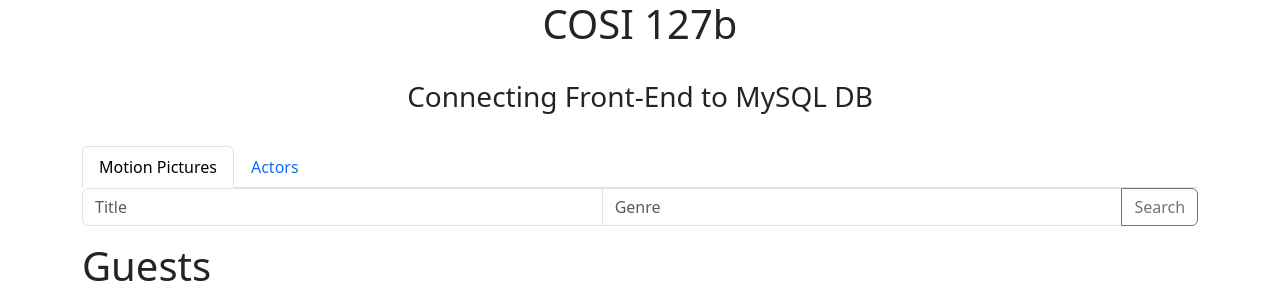
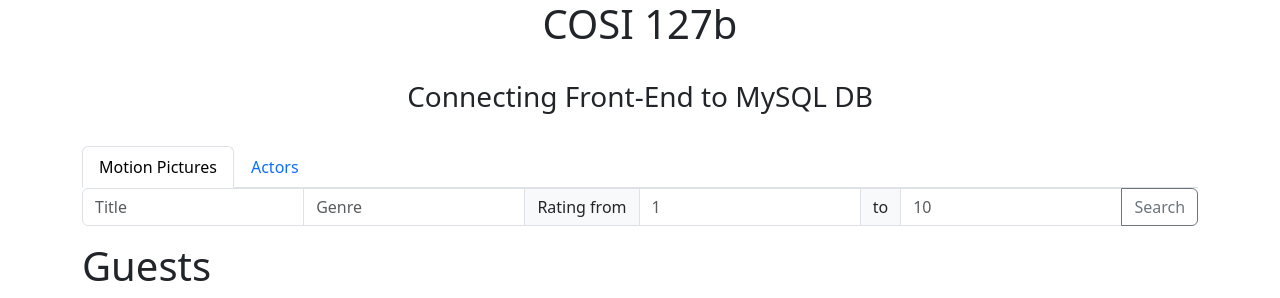
Before and after one commit to BOBONA/DBMS-COSI127B, a PHP site: page / in a window 1280 px wide. Shown: the top 298 px of the page. Run offline with PHP 8.4, Linux system fonts and the light colour scheme; data that the repository does not hold is empty.

Commit message:
added to ui

```diff
--- a/p2/index.php
+++ b/p2/index.php
@@ -32,17 +32,30 @@
         </ul>
         <div class="tab-content" id="myTabContent">
             <div class="tab-pane fade show active" id="motion-picture-search" role="tabpanel" aria-labelledby="motion-picture-search-tab" tabindex="0">
-                <form id="ageLimitForm" method="post" action="index.php">
+                <form id="motion-picture-form" method="post" action="index.php">
                     <div class="input-group mb-3">
-                        <input type="text" class="form-control" placeholder="Title" name="title">
-                        <input type="text" class="form-control" placeholder="Genre" name="genre">
+                        <input type="text" class="form-control" id="title" placeholder="Title" name="title">
+                        <input type="text" class="form-control" id="genre" placeholder="Genre" name="genre">
 
+                        <span class="input-group-text">Rating from</span>
+                        <input type="number" class="form-control" placeholder="1" name="rating-start">
+                        <span class="input-group-text">to</span>
+                        <input type="number" class="form-control" placeholder="10" name="rating-end">
+
+                        <input type="hidden" value="motion-picture-search" name="query">
                         <button class="btn btn-outline-secondary" type="submit" name="submitted">Search</button>
                     </div>
                 </form>
             </div>
             <div class="tab-pane fade" id="actor-search" role="tabpanel" aria-labelledby="actor-search-tab" tabindex="0">
+                <form id="actor-form" method="post" action="index.php">
+                    <div class="input-group mb-3">
+                        <input type="text" class="form-control" id="name" placeholder="Name" name="name">
 
+                        <input type="hidden" value="actor-search" name="query">
+                        <button class="btn btn-outline-secondary" type="submit" name="submitted">Search</button>
+                    </div>
+                </form>
             </div>
         </div>
     </div>
```
